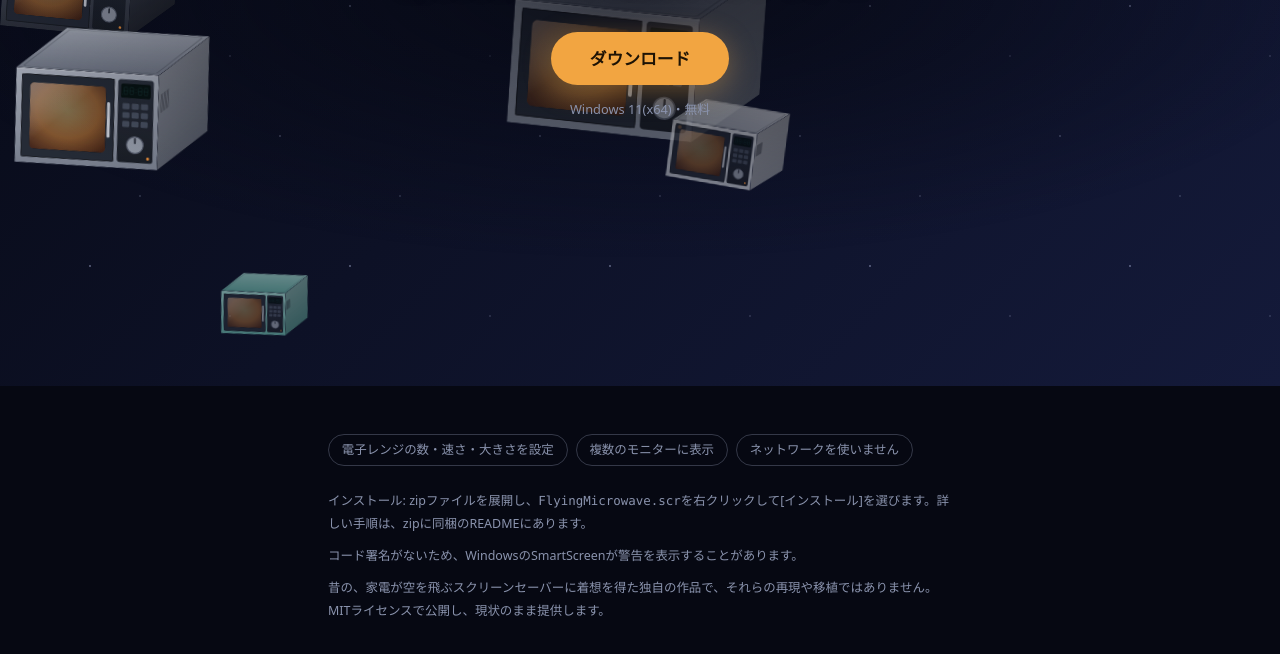
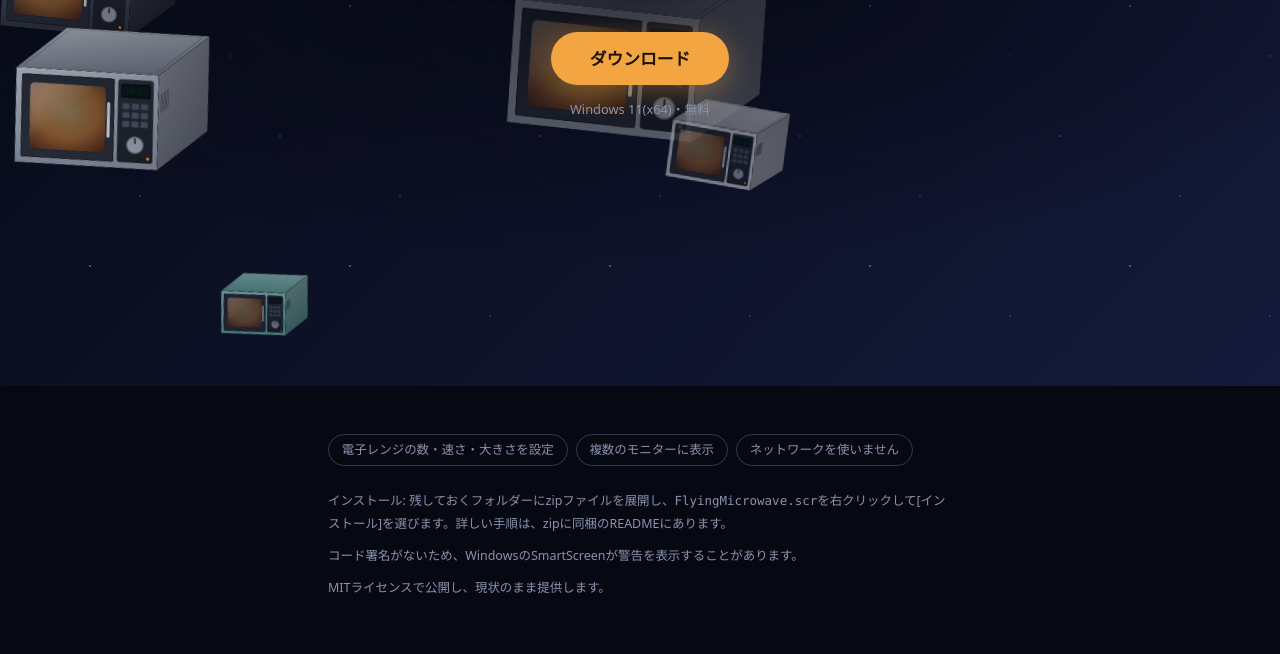
Before and after one commit to suchi/flying-microwave, a plain HTML site: page site/index.html in a window 1280 px wide. Shown: the part 414-1068 px from the top of the page. Drawn offline with Linux system fonts and the light colour scheme.

Commit message:
fix: correct the GitHub mark terms and trim the footer
ランディングページのレビューの指摘M-4、M-5、L-3への対応。

- M-4: GitHubのマークは、OcticonsのMITライセンスの対象外で、GitHubのロゴの使い方の決まりに従う(Octiconsの19.42.0のタグのコミット9a274e2のREADMEの「License」の節で確かめた)。docs/assets/README.mdの記録とページのコメントを直した。計画0006のN-03に、F-03のアイコンを例外として書き、色を変えることが決まりで許されるかの確認を、E-2として登録した(決まりのページに接続できないため)。
- M-5: 着想元への言及を、READMEと設定画面のAboutに限る方針(IP-1)に合わせ、ページの下の一文を消した。N-03に書き添えた。
- L-3: インストールの要点に「残しておくフォルダーに」展開することを足した(v0.2.0の利用者向けREADMEの手順2)。

Co-Authored-By: Claude Opus 5.5 <noreply@anthropic.com>

```diff
--- a/site/index.html
+++ b/site/index.html
@@ -14,7 +14,7 @@
   <nav class="bar">
     <a href="en/" hreflang="en" lang="en">English</a>
     <a href="https://github.com/suchi/flying-microwave" aria-label="GitHub" title="GitHub">
-      <!-- GitHub mark: Octicons 19.42.0 (mark-github-24), MIT License, Copyright (c) 2026 GitHub Inc. -->
+      <!-- GitHub mark: Octicons 19.42.0 (mark-github-24). A logo of GitHub Inc., used under the GitHub logo guidelines (not under the Octicons MIT License). -->
       <svg viewBox="0 0 24 24" aria-hidden="true"><path d="M10.226 17.284c-2.965-.36-5.054-2.493-5.054-5.256 0-1.123.404-2.336 1.078-3.144-.292-.741-.247-2.314.09-2.965.898-.112 2.111.36 2.83 1.01.853-.269 1.752-.404 2.853-.404 1.1 0 1.999.135 2.807.382.696-.629 1.932-1.1 2.83-.988.315.606.36 2.179.067 2.942.72.854 1.101 2 1.101 3.167 0 2.763-2.089 4.852-5.098 5.234.763.494 1.28 1.572 1.28 2.807v2.336c0 .674.561 1.056 1.235.786 4.066-1.55 7.255-5.615 7.255-10.646C23.5 6.188 18.334 1 11.978 1 5.62 1 .5 6.188.5 12.545c0 4.986 3.167 9.12 7.435 10.669.606.225 1.19-.18 1.19-.786V20.63a2.9 2.9 0 0 1-1.078.224c-1.483 0-2.359-.808-2.987-2.313-.247-.607-.517-.966-1.034-1.033-.27-.023-.359-.135-.359-.27 0-.27.45-.471.898-.471.652 0 1.213.404 1.797 1.235.45.651.921.943 1.483.943.561 0 .92-.202 1.437-.719.382-.381.674-.718.944-.943"/></svg>
     </a>
   </nav>
@@ -38,9 +38,9 @@
     <li>複数のモニターに表示</li>
     <li>ネットワークを使いません</li>
   </ul>
-  <p>インストール: zipファイルを展開し、<code>FlyingMicrowave.scr</code>を右クリックして[インストール]を選びます。詳しい手順は、zipに同梱のREADMEにあります。</p>
+  <p>インストール: 残しておくフォルダーにzipファイルを展開し、<code>FlyingMicrowave.scr</code>を右クリックして[インストール]を選びます。詳しい手順は、zipに同梱のREADMEにあります。</p>
   <p>コード署名がないため、WindowsのSmartScreenが警告を表示することがあります。</p>
-  <p>昔の、家電が空を飛ぶスクリーンセーバーに着想を得た独自の作品で、それらの再現や移植ではありません。MITライセンスで公開し、現状のまま提供します。</p>
+  <p>MITライセンスで公開し、現状のまま提供します。</p>
 </footer>
 </body>
 </html>
```
Also changed, not shown: site/en/index.html (+3 -3 lines), 2 other files.
